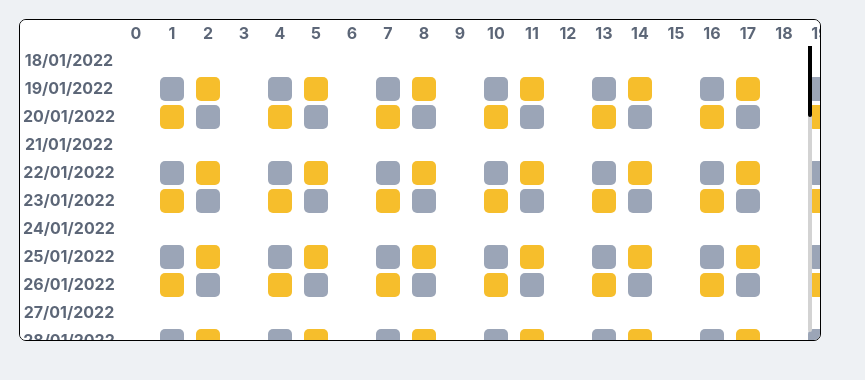
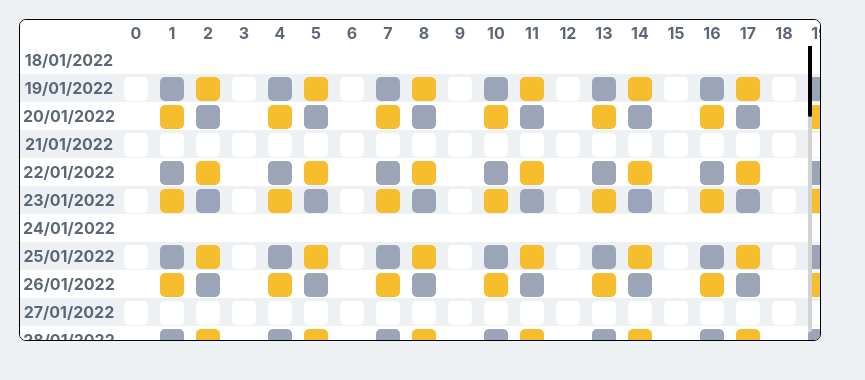
Before and after one commit to lumaglia/TP-DESO, a Next.js app in the folder frontend/: page /Habitacion/Reservar in a window 1280 px wide. Shown: the top 380 px of the page, without its empty margins (0-865 px from the left). Built offline with nearby package versions, Linux system fonts and the light colour scheme.

Commit message:
feat(frontend): añade color de fondo distinto en las lineas pares de la tabla

```diff
--- a/frontend/app/Huesped/Buscar/Buscar.css
+++ b/frontend/app/Huesped/Buscar/Buscar.css
@@ -73,6 +73,14 @@ tr {
     user-select: none;
     text-align: center;
     width: auto;
+
+    &:nth-child(even) * {
+        background-color: #EEF1F4;
+    }
+    &:nth-child(odd) * {
+        background-color: white;
+    }
+
 }
 
 .TablaBuscar tbody tr {
```
